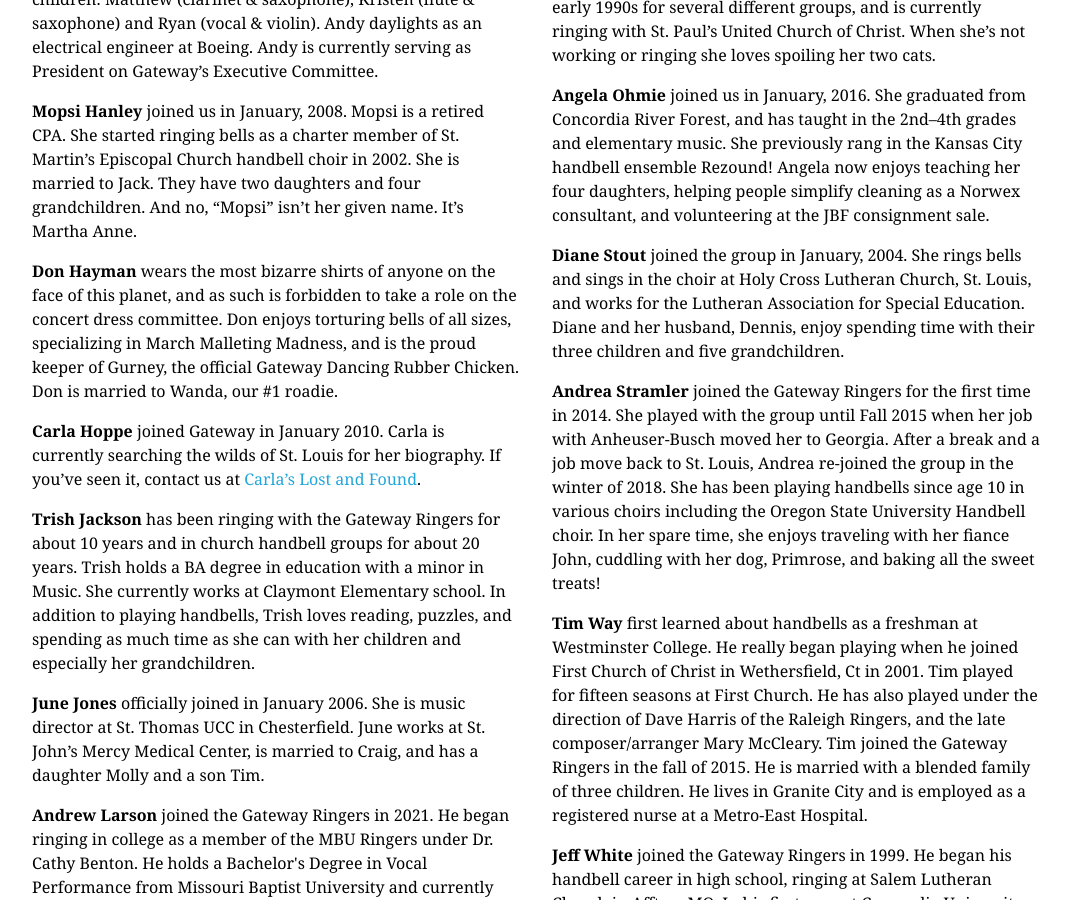
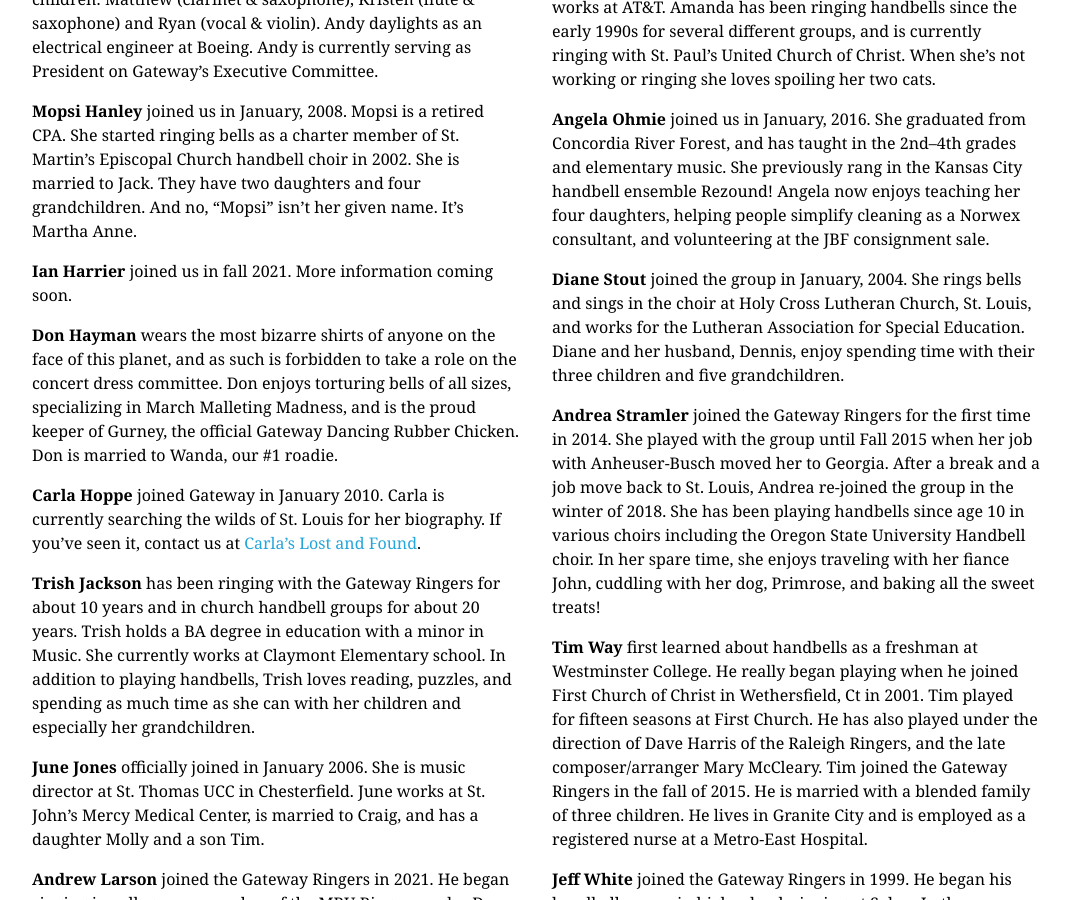
Before and after one commit to GatewayRingers/GatewayRingers.github.io, a Jekyll site: the page built from musicians.html, in a window 1280 px wide and 900 px high, scrolled down 1561 px. Shown: the whole window, without its empty margins (104-1175 px from the left). Built offline with Jekyll 4.4.1, drawn with Linux system fonts in a browser that asks for light colours; nearby versions of some CDN libraries.

Commit message:
Update musicians.html

```diff
--- a/musicians.html
+++ b/musicians.html
@@ -61,6 +61,9 @@ title: Gateway Musicians
   retired CPA.  She started ringing bells as a charter member of St. Martin’s Episcopal
   Church handbell choir in 2002.  She is married to Jack.  They have two daughters
   and four grandchildren.  And no, “Mopsi” isn’t her given name.  It’s Martha Anne.
+  </li>
+
+  <li class="pv2" id="Ian"><strong>Ian Harrier</strong> joined us in fall 2021. More information coming soon.
   </li>
 
   <li class="pv2" id="Don"><strong>Don Hayman</strong> wears the most
```
